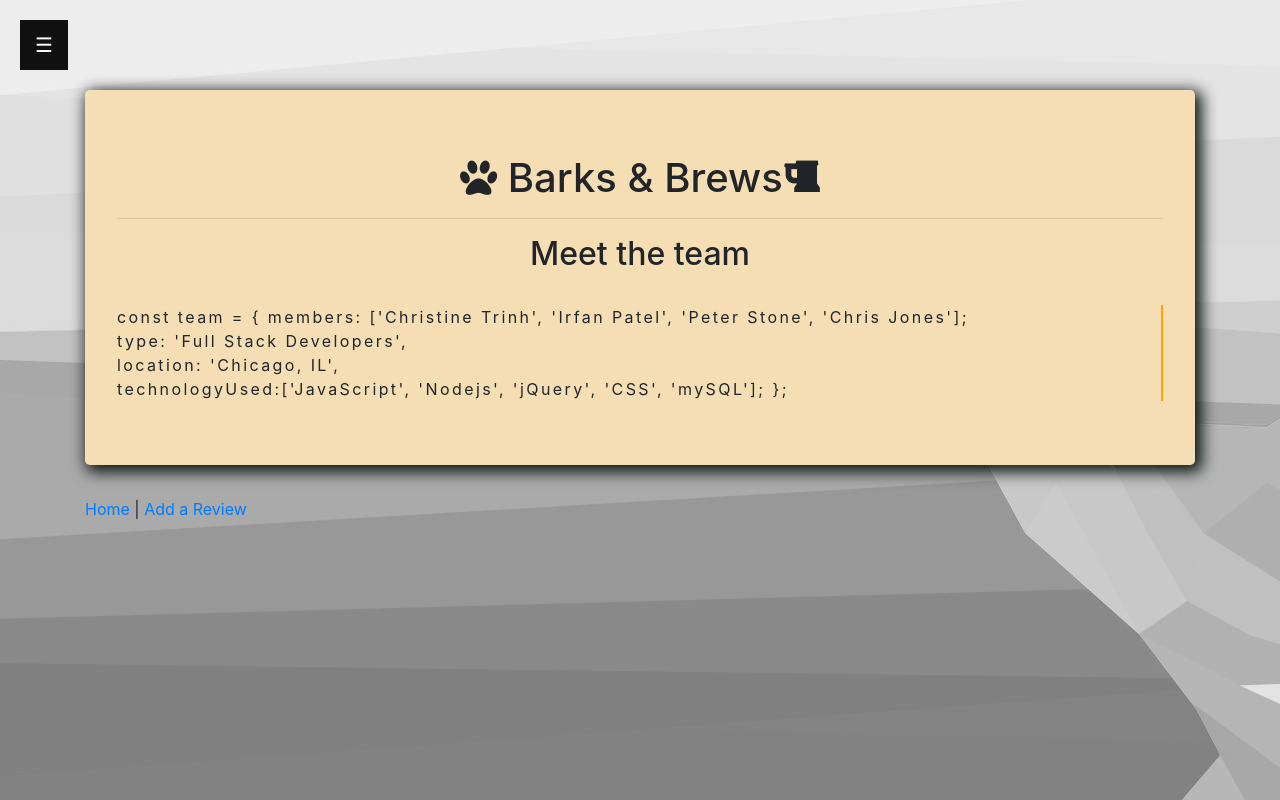
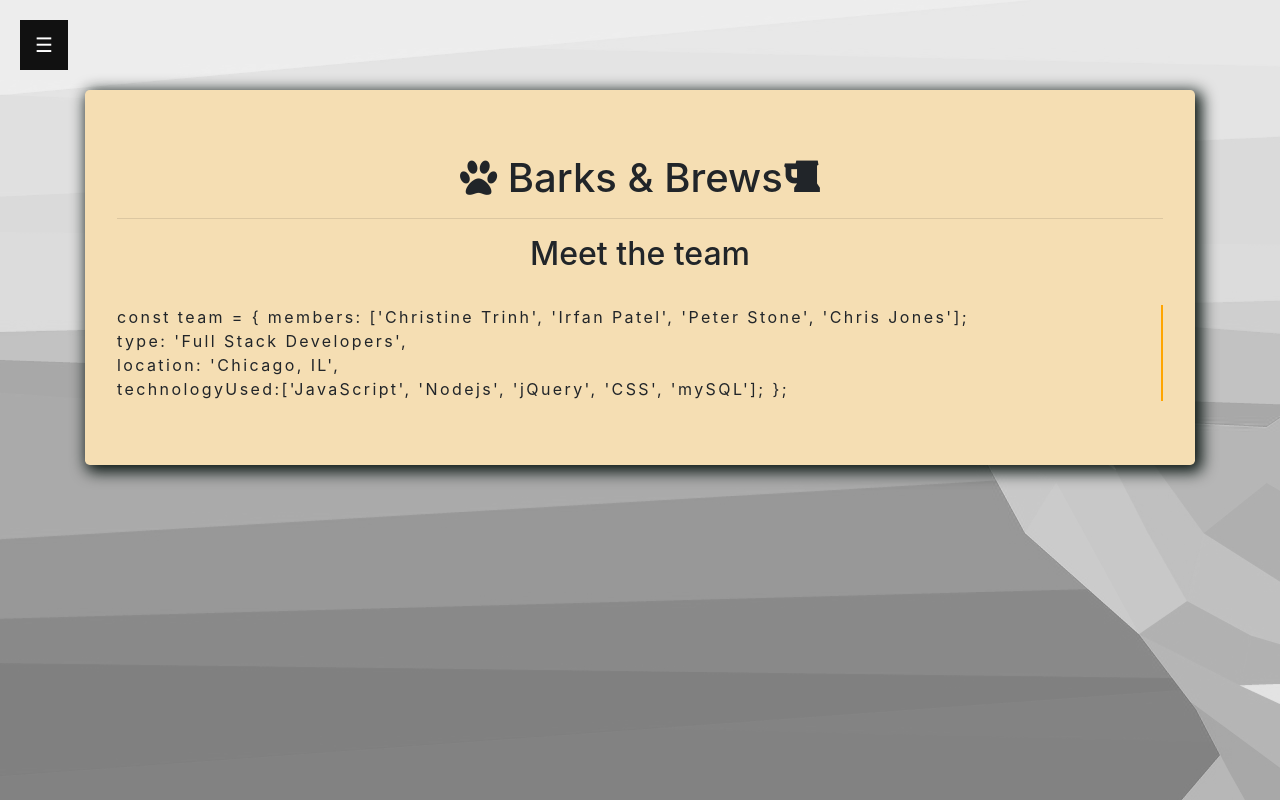
Before and after one commit to chrislewisjones/Project2, a website: page public/about.html in a window 1280 px wide. Drawn offline with nearby package versions, Linux system fonts and the light colour scheme.

Commit message:
got rid of elements included in nav bar already

```diff
--- a/public/about.html
+++ b/public/about.html
@@ -73,14 +73,7 @@
         </div>
       </div>
     </div>
-    <footer class="footer">
-      <div class="container">
-        <p>
-          <a href="/">Home</a> |
-          <a href="/review">Add a Review</a>
-        </p>
-      </div>
-    </footer>
+    <footer class="footer"></footer>
     <script src="./assets/js/nav.js"></script>
   </body>
 </html>
```
Also changed, not shown: public/index.html (+0 -6 lines), public/review.html (+0 -4 lines).
